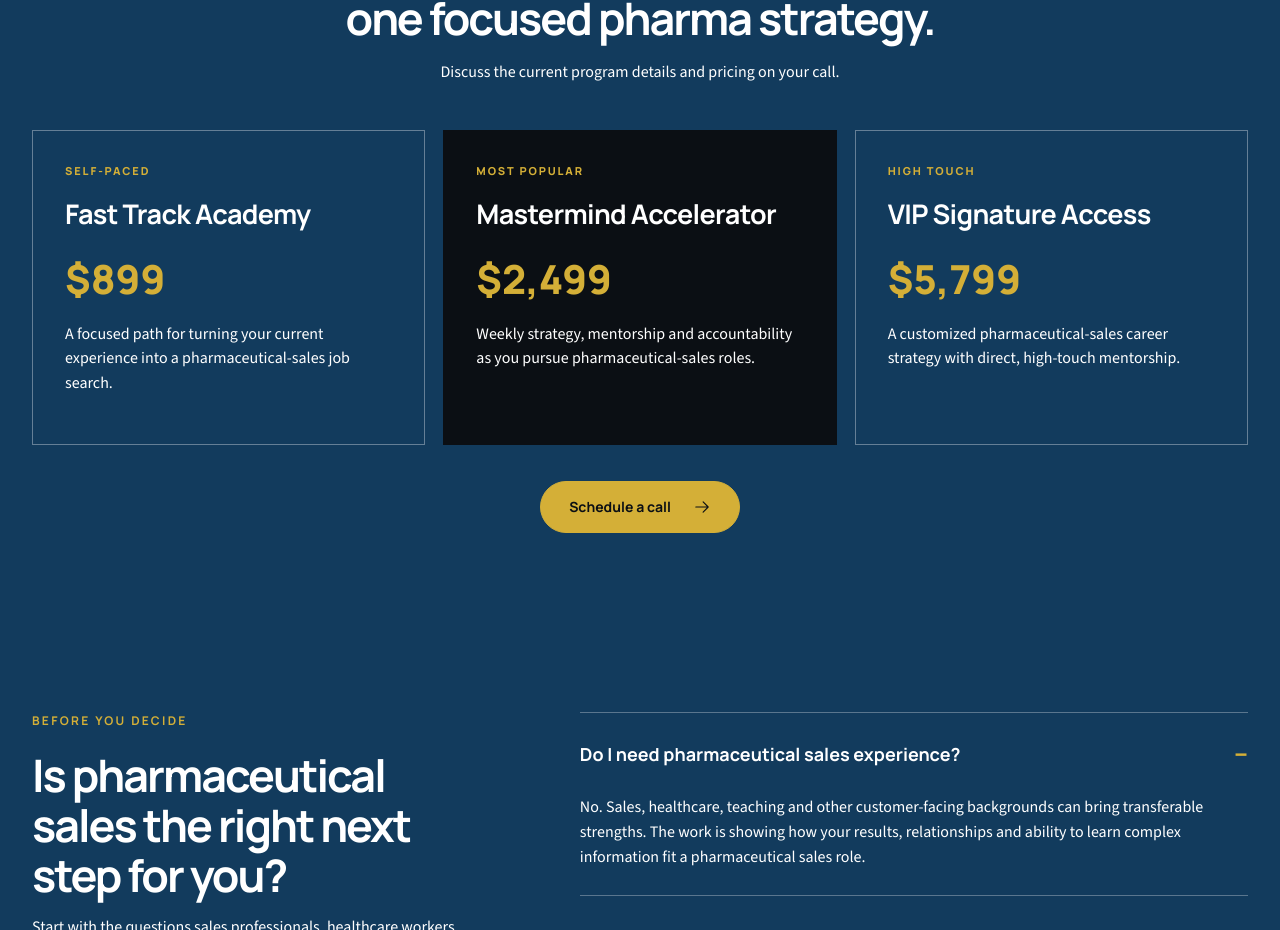
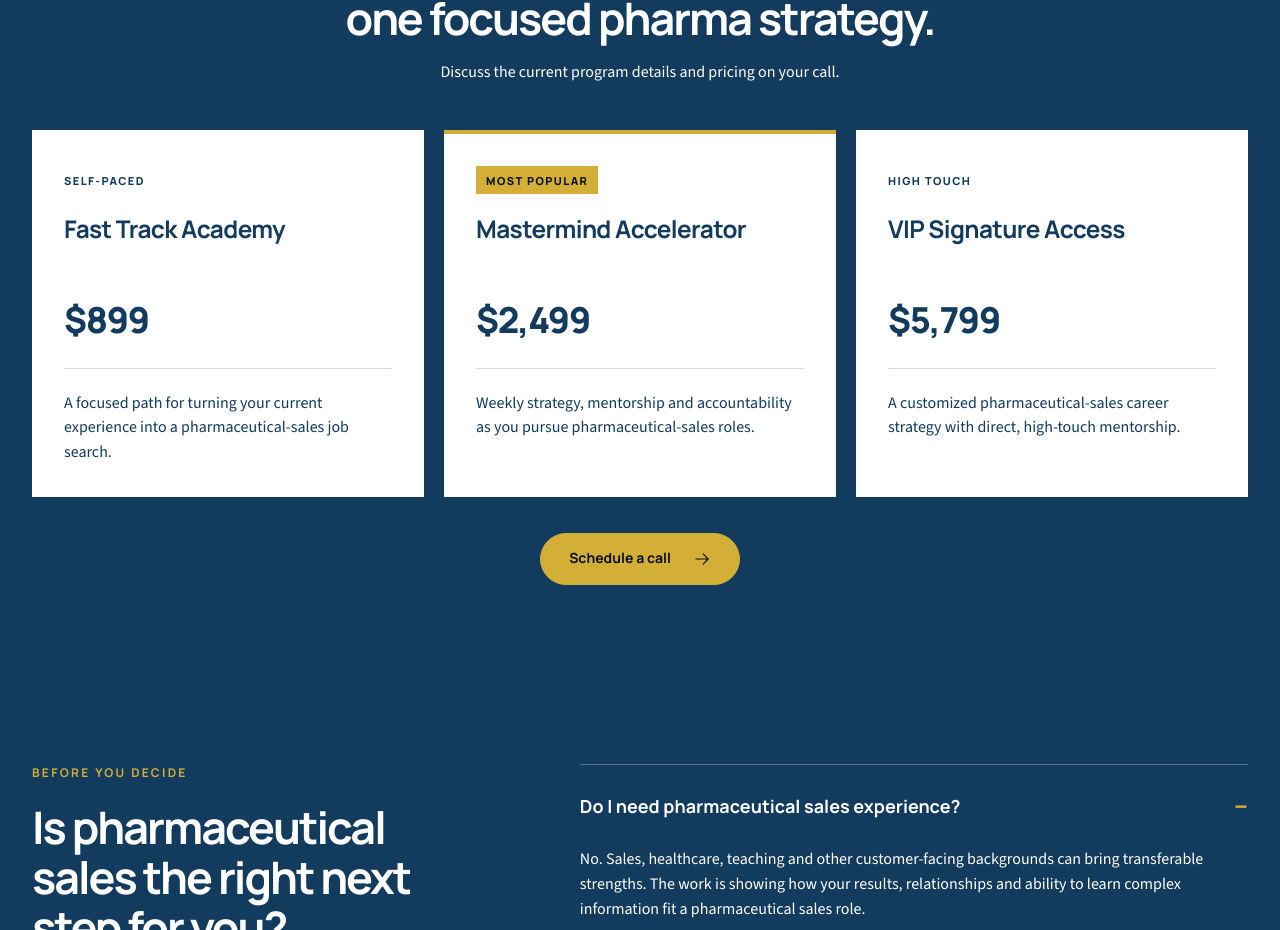
Before and after one commit to shaneemoret/jebb-pharmacoach-website, a React (Vite) app: page / in a window 1280 px wide. Shown: the part 5070-6000 px from the top of the page. Built offline with nearby package versions, Linux system fonts and the light colour scheme.

Commit message:
Refine programs with white cards and restrained gold emphasis

```diff
--- a/src/styles.css
+++ b/src/styles.css
@@ -124,16 +124,15 @@ p { line-height: 1.55; }
 .centered-heading { max-width: 850px; margin: 0 auto 45px; text-align: center; }
 .centered-heading h2 { margin-bottom: 18px; }
 .centered-heading > p:last-child { color: var(--white); }
-.program-grid { display: grid; grid-template-columns: repeat(3,1fr); gap: 18px; }
-.program-card { min-height: 315px; display: flex; flex-direction: column; padding: 32px; border: 1px solid rgba(255,255,255,.35); }
-.program-card > span { color: var(--gold); font: 800 11px var(--head); letter-spacing: .17em; text-transform: uppercase; }
-.program-card h3 { font-size: 27px; margin: 20px 0; }
-.program-card > strong { font: 800 40px var(--head); color: var(--gold); }
-.program-card > p { color: var(--white); }
+.program-grid { display: grid; grid-template-columns: repeat(3,minmax(0,1fr)); gap: 20px; }
+.program-card { display: flex; flex-direction: column; padding: clamp(24px,2.5vw,36px); background: var(--white); color: var(--navy); border-top: 4px solid var(--white); }
+.program-card > span { min-height: 28px; display: inline-flex; align-items: center; align-self: flex-start; color: var(--navy); font: 800 11px var(--head); letter-spacing: .13em; text-transform: uppercase; }
+.program-card h3 { min-height: 2.4em; font-size: clamp(22px,1.9vw,27px); margin: 20px 0 22px; }
+.program-card > strong { font: 800 clamp(34px,2.8vw,40px) var(--head); color: var(--navy); letter-spacing: -.035em; }
+.program-card > p { margin: 24px 0 0; padding-top: 22px; border-top: 1px solid var(--line); color: var(--navy); }
 .programs__action { display: flex; justify-content: center; margin-top: 36px; }
-.program-card--featured { background: var(--ink); color: var(--white); border-color: var(--ink); }
-.program-card--featured > span, .program-card--featured > strong { color: var(--gold); }
-.program-card--featured > p { color: var(--white); }
+.program-card--featured { border-top-color: var(--gold); }
+.program-card--featured > span { padding-inline: 10px; background: var(--gold); color: var(--ink); }
 .faq { display: grid; grid-template-columns: .8fr 1.2fr; gap: clamp(50px,8vw,120px); background: var(--navy); color: var(--white); }
 .faq > div:first-child > p:last-child { color: var(--white); }
 .accordion article { border-top: 1px solid rgba(255,255,255,.3); }
@@ -197,6 +196,7 @@ footer { display: grid; grid-template-columns: 1.4fr .7fr .7fr; gap: 55px; paddi
   .testimonial__story { max-width: 560px; }
   .program-grid { grid-template-columns: 1fr; }
   .program-card { min-height: 0; }
+  .program-card h3 { min-height: 0; }
   .final-cta { flex-direction: column; align-items: start; }
   footer { grid-template-columns: 1fr 1fr; }
   .footer__brand { grid-column: 1/-1; }
```
Also changed, not shown: 1 other file (tests, documents, lock files or other folders).
